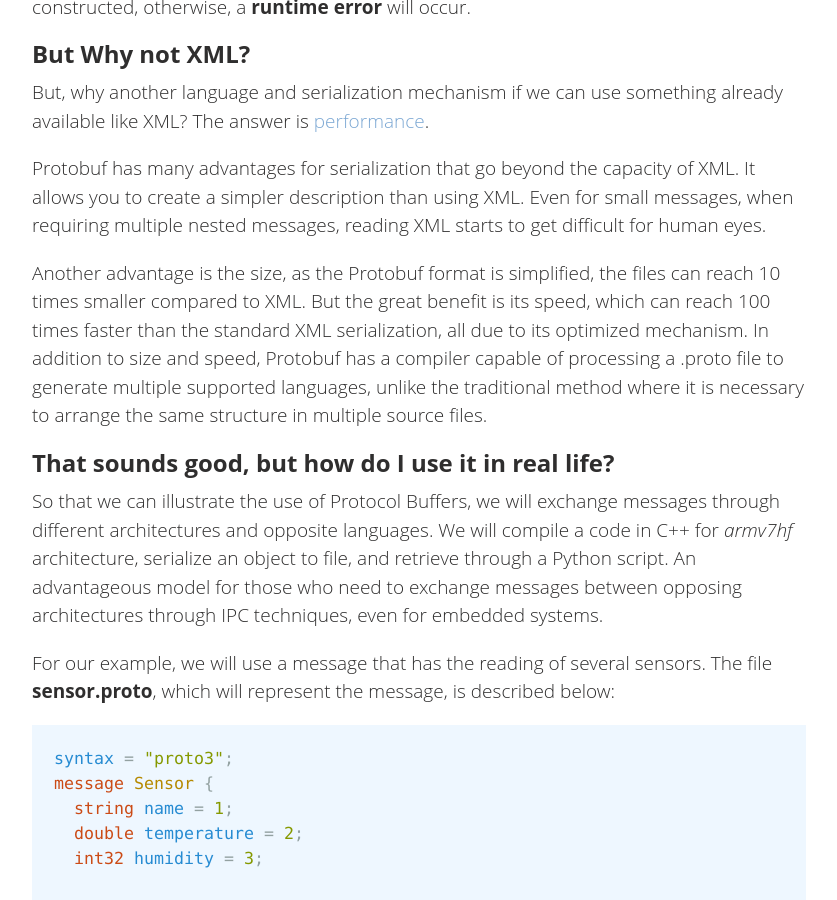
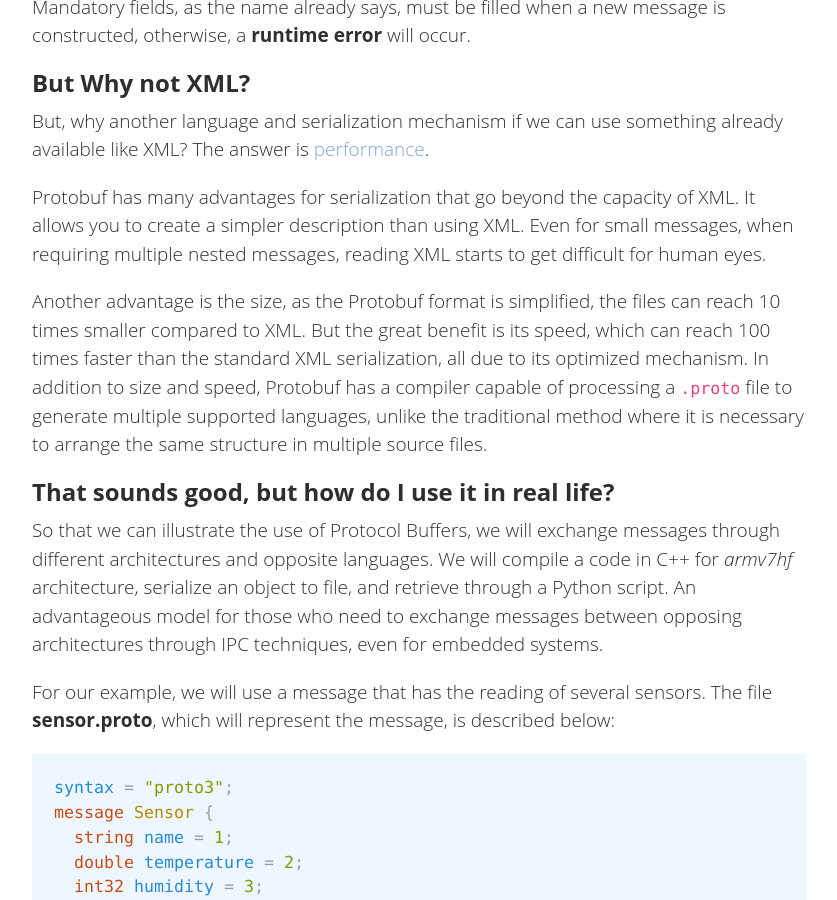
Before and after one commit to conan-io/conan-io.github.io, a Jekyll site: the page built from _posts/2019-03-06-Serializing-your-data-with-Protobuf.markdown, in a window 1280 px wide and 900 px high, scrolled down 1415 px. Shown: the whole window, without its empty margins (20-857 px from the left). Built offline with Jekyll 4.4.1, drawn with Linux system fonts in a browser that asks for light colours; comment, search, counter and statistics services are not loaded; some of the changed text lies outside the part shown.

```diff
--- a/_posts/2019-03-06-Serializing-your-data-with-Protobuf.markdown
+++ b/_posts/2019-03-06-Serializing-your-data-with-Protobuf.markdown
@@ -9,7 +11,7 @@ In this blog post, we will discuss the [Protobuf](https://developers.google.com/
 entire example presented here is available on [Github](https://github.com/conan-io/examples2/tree/main/examples/libraries/protobuf/serialization).
 
 > ⚠ (May 24, 2023) This blog has been updated and is working with Conan 2.x. Plus, the protobuf syntax has been updated to version 3.
-> The older post with Conan 1.x and protobuf version is [archived here](https://github.com/conan-io/conan-io.github.io/blob/854d02be08477fdf7de57197d651105faf4cfddf/_posts/2019-03-06-Serializing-your-data-with-Protobuf.markdown)
+> The older post with Conan 1.x and protobuf version is [archived here](https://github.com/conan-io/conan-io.github.io/blob/854d02be08477fdf7de57197d651105faf4cfddf/_posts/2019-03-06-Serializing-your-data-with-Protobuf.markdown).
 
 You probably already had to develop a project where you needed to exchange information between
 processes or even across different machines with different processor architectures. One
@@ -58,7 +60,7 @@ nested messages, reading XML starts to get difficult for human eyes.
 Another advantage is the size, as the Protobuf format is simplified, the files can reach 10 times
 smaller compared to XML. But the great benefit is its speed, which can reach 100 times faster than
 the standard XML serialization, all due to its optimized mechanism. In addition to size and speed,
-Protobuf has a compiler capable of processing a .proto file to generate multiple supported
+Protobuf has a compiler capable of processing a ``.proto`` file to generate multiple supported
 languages, unlike the traditional method where it is necessary to arrange the same structure in
 multiple source files.
 
```
Also changed, not shown: other parts of _posts/2019-03-06-Serializing-your-data-with-Protobuf.markdown (+3 -1 lines), _posts/2019-06-26-An-introduction-to-the-Dear-ImGui-library.markdown (+6 -8 lines).
